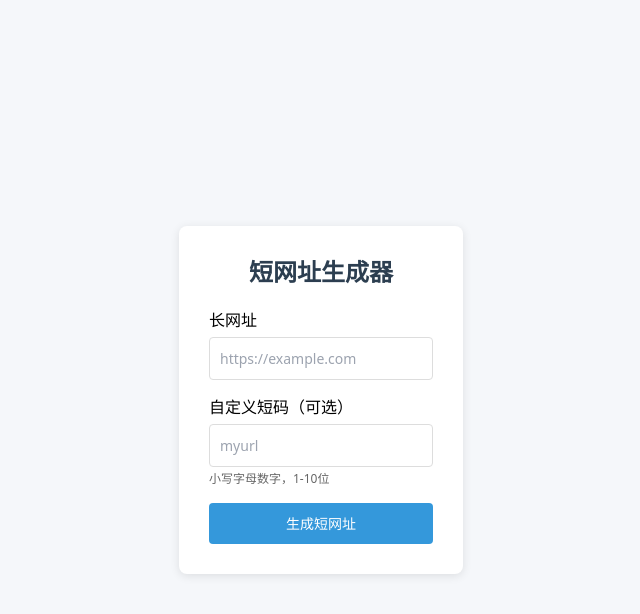
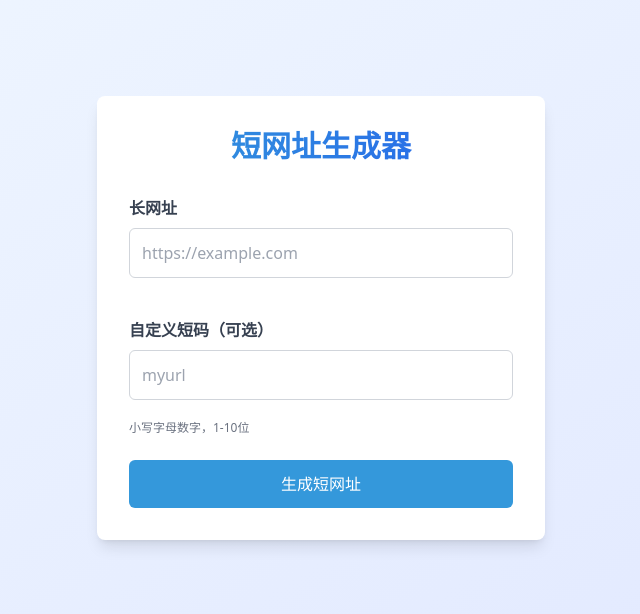
Before and after one commit to guholovex/short-url-generator, a Next.js app: page / in a window 1280 px wide. Shown: the top 614 px of the page, without its empty margins (319-959 px from the left). Built offline with nearby package versions, Linux system fonts and the light colour scheme.

Commit message:
Update page.tsx

```diff
--- a/app/page.tsx
+++ b/app/page.tsx
@@ -1,4 +1,4 @@
-'use client'; // 必需：启用客户端渲染（useState 等钩子）
+'use client';
 
 import { useState } from 'react';
 
@@ -10,7 +10,7 @@ export default function Home() {
 
   const handleSubmit = async (e: React.FormEvent) => {
     e.preventDefault();
-    setMessage(''); // 清空旧消息
+    setMessage('');
     try {
       const res = await fetch('/api/shorten', {
         method: 'POST',
@@ -38,73 +38,35 @@ export default function Home() {
 
   const showToast = (msg: string, type: string) => {
     const toast = document.createElement('div');
-    toast.style.cssText = `
-      position: fixed; top: 20px; right: 20px; padding: 12px 20px; border-radius: 4px; color: white; font-size: 14px; z-index: 1000;
-      transform: translateX(100%); transition: transform 0.3s ease; max-width: 300px; box-shadow: 0 2px 10px rgba(0,0,0,0.1);
-    `;
+    toast.className = `fixed top-4 right-4 px-4 py-3 rounded-md text-white text-sm z-50 transform translate-x-full transition-transform shadow-lg ${
+      type === 'success' ? 'bg-green-500' : 'bg-red-500'
+    }`;
     toast.textContent = msg;
-    if (type === 'success') toast.style.background = '#27ae60';
-    else toast.style.background = '#e74c3c';
     document.body.appendChild(toast);
-    setTimeout(() => {
-      toast.style.transform = 'translateX(0)';
-    }, 10);
-    setTimeout(() => {
-      toast.remove();
-    }, 2000);
+    setTimeout(() => toast.classList.remove('translate-x-full'), 100);
+    setTimeout(() => toast.remove(), 2000);
   };
 
   return (
-    <div
-      style={{
-        margin: 0,
-        padding: 20,
-        background: '#f5f7fa',
-        minHeight: '100vh',
-        display: 'flex',
-        justifyContent: 'center',
-        alignItems: 'center',
-        fontFamily: 'system-ui, sans-serif',
-      }}
-    >
-      <div
-        style={{
-          background: 'white',
-          padding: 30,
-          borderRadius: 8,
-          boxShadow: '0 2px 10px rgba(0,0,0,0.1)',
-          maxWidth: 480,
-          width: '100%',
-        }}
-      >
-        <h1 style={{ textAlign: 'center', marginBottom: 20, color: '#2c3e50' }}>
+    <main className="w-full min-h-screen bg-gradient-to-br from-blue-50 to-indigo-100 flex items-start justify-center p-4">
+      <div className="container">
+        <h1 className="text-3xl font-bold text-gray-800 text-center mb-8 bg-gradient-to-r from-primary to-blue-600 bg-clip-text text-transparent">
           短网址生成器
         </h1>
+
         {message && (
           <div
-            style={{
-              padding: 10,
-              marginBottom: 15,
-              borderRadius: 4,
-              textAlign: 'center',
-              background: message.includes('成功') ? '#d4edda' : '#f8d7da',
-              color: message.includes('成功') ? '#155724' : '#721c24',
-            }}
+            className={`message ${
+              message.includes('成功') ? 'success' : 'error'
+            }`}
           >
             {message}
           </div>
         )}
-        <form
-          onSubmit={handleSubmit}
-          style={{ display: 'flex', flexDirection: 'column' }}
-        >
-          <div style={{ marginBottom: 15 }}>
-            <label
-              htmlFor="url"
-              style={{ display: 'block', marginBottom: 5, fontWeight: 500 }}
-            >
-              长网址
-            </label>
+
+        <form onSubmit={handleSubmit} className="space-y-6">
+          <div className="form-group">
+            <label htmlFor="url">长网址</label>
             <input
               type="url"
               id="url"
@@ -113,22 +75,12 @@ export default function Home() {
               placeholder="https://example.com"
               required
               maxLength={2000}
-              style={{
-                width: '100%',
-                padding: 10,
-                border: '1px solid #ddd',
-                borderRadius: 4,
-                fontSize: 14,
-              }}
+              className="form-group input"
             />
           </div>
-          <div style={{ marginBottom: 15 }}>
-            <label
-              htmlFor="custom_code"
-              style={{ display: 'block', marginBottom: 5, fontWeight: 500 }}
-            >
-              自定义短码（可选）
-            </label>
+
+          <div className="form-group">
+            <label htmlFor="custom_code">自定义短码（可选）</label>
             <input
               type="text"
               id="custom_code"
@@ -136,86 +88,35 @@ export default function Home() {
               onChange={(e) => setCustomCode(e.target.value)}
               placeholder="myurl"
               maxLength={10}
-              style={{
-                width: '100%',
-                padding: 10,
-                border: '1px solid #ddd',
-                borderRadius: 4,
-                fontSize: 14,
-              }}
+              className="form-group input"
             />
-            <small
-              style={{
-                color: '#666',
-                fontSize: 12,
-                marginTop: 3,
-                display: 'block',
-              }}
-            >
-              小写字母数字，1-10位
-            </small>
+            <small>小写字母数字，1-10位</small>
           </div>
-          <button
-            type="submit"
-            style={{
-              width: '100%',
-              background: '#3498db',
-              color: 'white',
-              border: 'none',
-              padding: 10,
-              borderRadius: 4,
-              fontSize: 14,
-              cursor: 'pointer',
-            }}
-          >
+
+          <button type="submit" className="btn-primary">
             生成短网址
           </button>
         </form>
+
         {shortUrl && (
-          <div
-            style={{
-              marginTop: 15,
-              padding: 15,
-              background: '#f8f9fa',
-              borderRadius: 4,
-            }}
-          >
-            <strong>短网址</strong>
-            <div>
-              <a
-                href={shortUrl}
-                target="_blank"
-                rel="noopener noreferrer"
-                style={{
-                  wordBreak: 'break-all',
-                  margin: '5px 0',
-                  color: '#3498db',
-                  textDecoration: 'none',
-                  fontWeight: 'bold',
-                }}
-              >
-                点击跳转：{shortUrl}
-              </a>
-            </div>
-            <button
-              onClick={() => copyText(shortUrl)}
-              style={{
-                background: '#27ae60',
-                marginTop: 8,
-                padding: '6px 10px',
-                fontSize: 12,
-                width: 'auto',
-                cursor: 'pointer',
-                border: 'none',
-                borderRadius: 4,
-                color: 'white',
-              }}
+          <div className="result">
+            <strong className="block text-lg font-semibold mb-2 text-gray-800">
+              你的短网址
+            </strong>
+            <a
+              href={shortUrl}
+              className="short-link block mb-3"
+              target="_blank"
+              rel="noopener noreferrer"
             >
+              {shortUrl}
+            </a>
+            <button onClick={() => copyText(shortUrl)} className="btn-success">
               复制链接
             </button>
           </div>
         )}
       </div>
-    </div>
+    </main>
   );
 }
```
